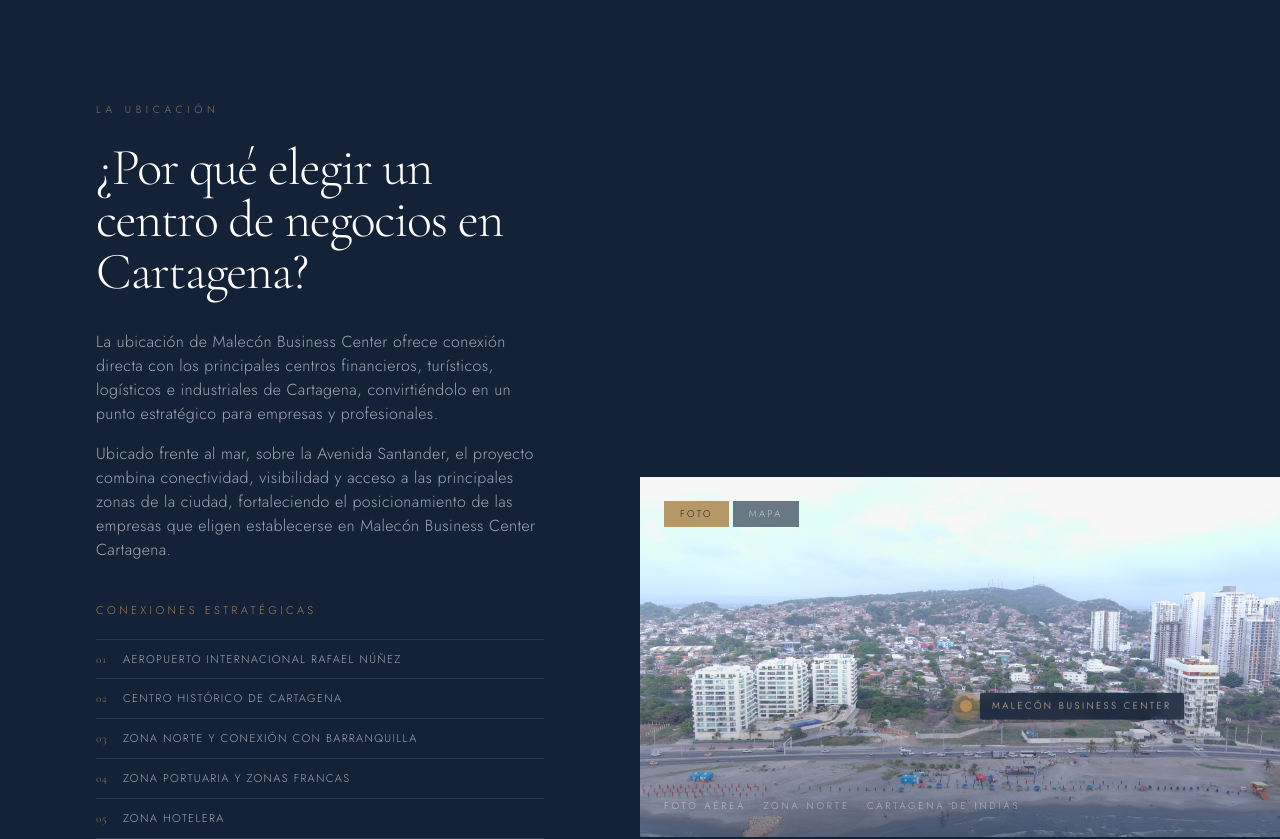
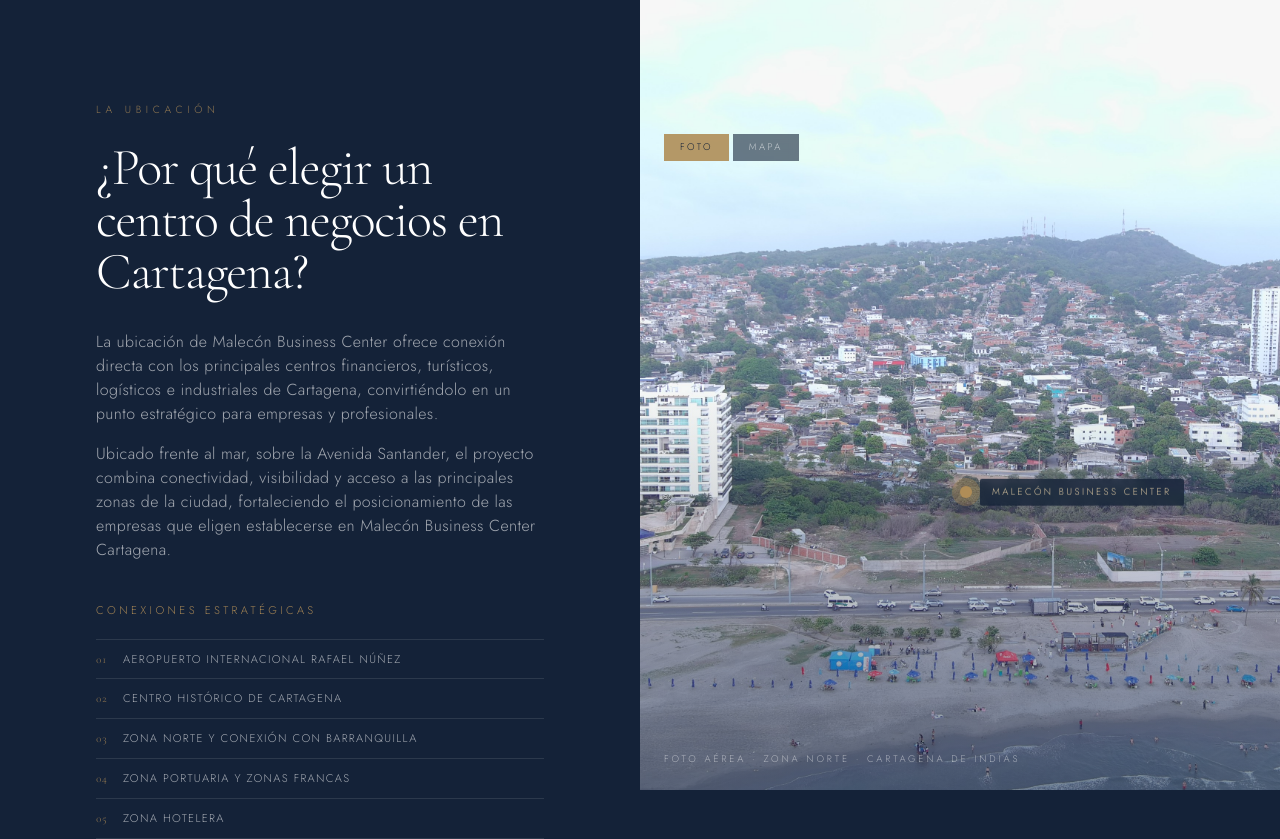
Before and after one commit to jerdiaz/malecon-residences, a Next.js app: page / in a window 1280 px wide. Shown: the part 5240-6079 px from the top of the page. Built offline with nearby package versions, Linux system fonts and the light colour scheme.

Commit message:
Ubicacion: la foto llena la columna en vez de flotar en una caja 16/9

```diff
--- a/src/components/LocationSection.tsx
+++ b/src/components/LocationSection.tsx
@@ -150,13 +150,23 @@ export default function LocationSection() {
         </div>
 
         {/* ── Columna derecha: foto aérea + mapa ── */}
-        <div className="relative flex items-center justify-center lg:h-full">
-          {/* Caja con la proporción real de la imagen (3840×2160) para que la
-              foto se vea completa, sin recorte, y los controles queden encima */}
-          <div className="relative aspect-[16/9] w-full overflow-hidden">
+        <div className="relative flex items-center justify-center lg:h-full lg:items-start">
+          {/* En móvil la caja guarda la proporción de la imagen (3840×2160) y
+              se ve completa. En escritorio se sangra de lado a lado como los
+              StoryBlock: con la columna de texto en 1264px, una caja 16/9
+              dejaba 364px de azul vacío arriba y abajo del panel.
+              El alto se topa en una pantalla en vez de seguir a la columna: al
+              llenar los 1376px que mide la sección a 1024px solo quedaba
+              visible el 21% del ancho de la foto —una tira de casas sin
+              lectura—. Topado, el recorte va del 32% al 50%. Pegajoso además,
+              como el panel de Plantas, la foto acompaña la lectura de la lista.
+              El recorte es horizontal y centrado, así que el marcador —que va
+              al 50% del ancho— sigue cayendo donde caía. */}
+          <div className="relative aspect-[16/9] w-full overflow-hidden lg:aspect-auto lg:sticky lg:top-0 lg:h-screen">
 
-          {/* Tabs */}
-          <div className="absolute top-6 left-6 z-20 flex gap-1">
+          {/* Tabs — en escritorio bajan bajo el navbar: con el panel fijo
+              arriba, a top-6 quedaban detrás de la barra (121px). */}
+          <div className="absolute left-6 top-6 z-20 flex gap-1 lg:top-36">
             {TABS.map((tab) => (
               <button
                 key={tab}
```
